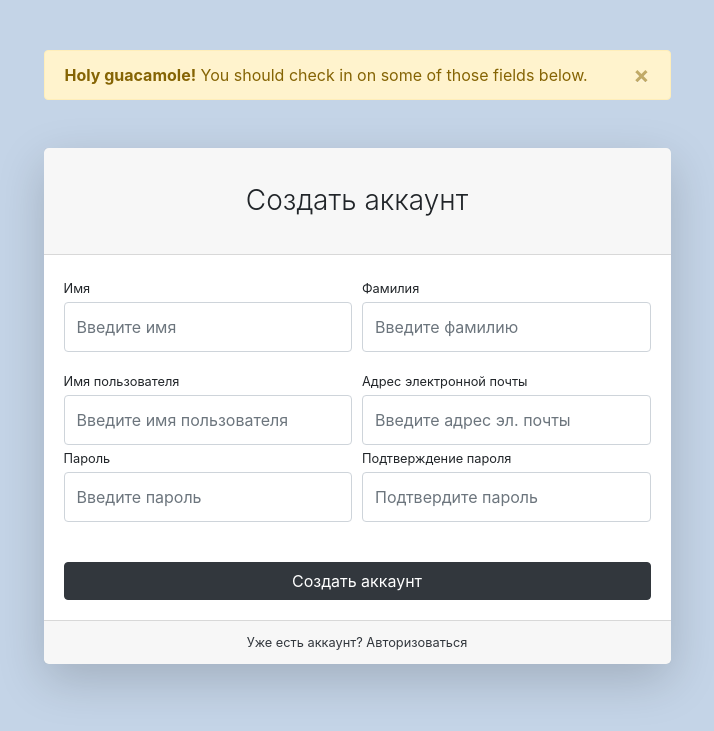
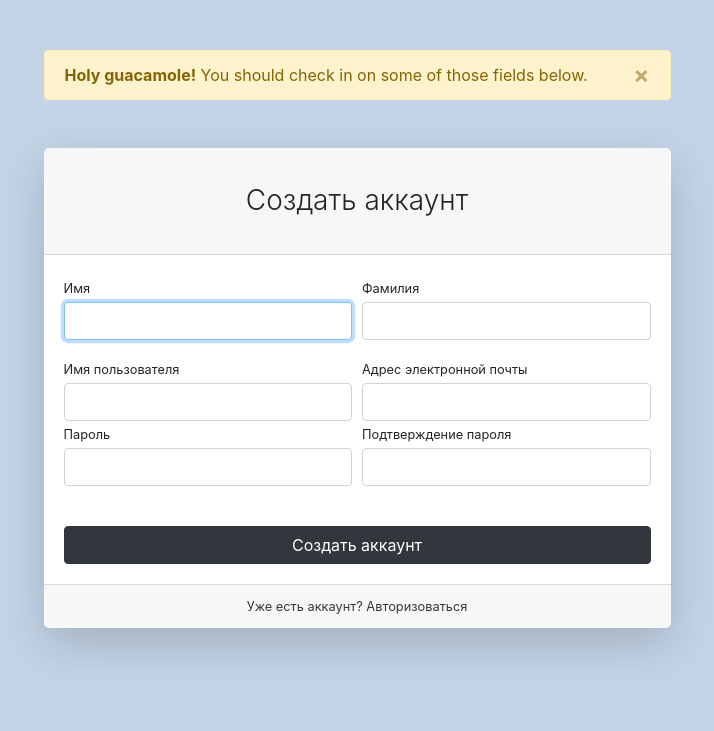
Before and after one commit to Mrfuu04/Clothes-shop, a Django app: page /register/ in a window 1280 px wide. Shown: the top 731 px of the page, without its empty margins (283-997 px from the left). Run offline with Django 3.2, Linux system fonts and the light colour scheme; some libraries are stand-ins or nearby versions.

Commit message:
completed lesson_4

```diff
--- a/authapp/forms.py
+++ b/authapp/forms.py
@@ -15,3 +15,15 @@ class UserLoginForm(AuthenticationForm):
         self.fields['password'].widget.attrs['placeholder'] = 'Введите пароль'
         for field_name, field in self.fields.items():
             field.widget.attrs['class'] = 'form-control'
+
+
+class UserRegisterForm(UserCreationForm):
+
+    class Meta:
+        model = User
+        fields = ('username', 'password1', 'password2', 'last_name', 'first_name', 'email')
+
+    def __init__(self, *args, **kwargs):
+        super(UserRegisterForm, self).__init__(*args, **kwargs)
+        for field_name, field in self.fields.items():
+            field.widget.attrs['class'] = 'form-control'
--- a/authapp/templates/authapp/login.html
+++ b/authapp/templates/authapp/login.html
@@ -31,7 +31,7 @@
             </form>
         </div>
         <div class="card-footer text-center">
-            <div class="small"><a href="register.html">Нужен аккаунт? Зарегистрируйся!</a></div>
+            <div class="small"><a href="{% url 'authapp:register' %}">Нужен аккаунт? Зарегистрируйся!</a></div>
         </div>
     </div>
 </div>
--- a/authapp/templates/authapp/register.html
+++ b/authapp/templates/authapp/register.html
@@ -1,7 +1,7 @@
 {% extends 'authapp/base.html' %}
 
 {% block content %}
-    <div class="col-lg-7">
+<div class="col-lg-7">
     <div class="alert alert-warning alert-dismissible fade show" role="alert"
          style="margin-top: 50px;">
         <strong>Holy guacamole!</strong> You should check in on some of those fields below.
@@ -13,52 +13,45 @@
         <div class="card-header"><h3 class="text-center font-weight-light my-4">Создать аккаунт</h3>
         </div>
         <div class="card-body">
-            <form>
+            <form action="{% url 'authapp:register' %}" method="post">
+                {% csrf_token %}
                 <div class="form-row">
                     <div class="col-md-6">
                         <div class="form-group">
-                            <label class="small mb-1" for="inputFirstName">Имя</label>
-                            <input class="form-control py-4" id="inputFirstName" type="text"
-                                   placeholder="Введите имя"/>
+                            <label class="small mb-1" for="{{ form.username.id_for_label }}">Имя</label>
+                            {{ form.username }}
                         </div>
                     </div>
                     <div class="col-md-6">
                         <div class="form-group">
-                            <label class="small mb-1" for="inputLastName">Фамилия</label>
-                            <input class="form-control py-4" id="inputLastName" type="text"
-                                   placeholder="Введите фамилию"/>
+                            <label class="small mb-1" for="{{ form.last_name.id_for_label }}">Фамилия</label>
+                            {{ form.last_name }}
                         </div>
                     </div>
                 </div>
                 <div class="form-row">
                     <div class="col-md-6">
-                        <label class="small mb-1" for="inputUsername">Имя пользователя</label>
-                        <input class="form-control py-4" id="inputUsername" type="text"
-                               aria-describedby="usernameHelp"
-                               placeholder="Введите имя пользователя"/>
+                        <label class="small mb-1" for="{{ form.first_name.id_for_label }}">Имя пользователя</label>
+                        {{ form.first_name }}
                     </div>
                     <div class="col-md-6">
-                        <label class="small mb-1" for="inputEmailAddress">Адрес электронной
+                        <label class="small mb-1" for="{{ form.email.id_for_label }}">Адрес электронной
                             почты</label>
-                        <input class="form-control py-4" id="inputEmailAddress" type="email"
-                               aria-describedby="emailHelp"
-                               placeholder="Введите адрес эл. почты"/>
+                        {{ form.email }}
                     </div>
                 </div>
                 <div class="form-row">
                     <div class="col-md-6">
                         <div class="form-group">
-                            <label class="small mb-1" for="inputPassword">Пароль</label>
-                            <input class="form-control py-4" id="inputPassword" type="password"
-                                   placeholder="Введите пароль"/>
+                            <label class="small mb-1" for="{{ form.password1.id_for_label }}">Пароль</label>
+                            {{ form.password1 }}
                         </div>
                     </div>
                     <div class="col-md-6">
                         <div class="form-group">
-                            <label class="small mb-1" for="inputConfirmPassword">Подтверждение
+                            <label class="small mb-1" for="{{ form.password2.id_for_label }}">Подтверждение
                                 пароля</label>
-                            <input class="form-control py-4" id="inputConfirmPassword"
-                                   type="password" placeholder="Подтвердите пароль"/>
+                            {{ form.password2 }}
                         </div>
                     </div>
                 </div>
@@ -68,7 +61,7 @@
             </form>
         </div>
         <div class="card-footer text-center">
-            <div class="small"><a href="login.html">Уже есть аккаунт? Авторизоваться</a></div>
+            <div class="small"><a href="{% url 'authapp:login' %}">Уже есть аккаунт? Авторизоваться</a></div>
         </div>
     </div>
 </div>
--- a/authapp/urls.py
+++ b/authapp/urls.py
@@ -1,9 +1,10 @@
 from django.urls import path
 
-from authapp.views import login, register
+from authapp.views import login, register, logout
 
 app_name = 'authapp'
 urlpatterns = [
     path('login/', login, name='login'),
     path('register/', register, name='register'),
+    path('logout/', logout, name='logout'),
 ]
--- a/authapp/views.py
+++ b/authapp/views.py
@@ -5,7 +5,7 @@ from django.shortcuts import render
 # Create your views here.
 from django.urls import reverse
 
-from authapp.forms import UserLoginForm
+from authapp.forms import UserLoginForm, UserRegisterForm
 
 
 def login(request):
@@ -34,8 +34,24 @@ def login(request):
 
 
 def register(request):
-    return render(request, 'authapp/register.html')
+    if request.method == 'POST':
+        form = UserRegisterForm(data=request.POST)
+        if form.is_valid():
+            form.save()
+            return HttpResponseRedirect(reverse('authapp:login'))
+        else:
+            print(form.errors)
+    else:
+        form = UserRegisterForm()
+
+    context = {
+        'title': 'Регистрация',
+        'form': form
+    }
+
+    return render(request, 'authapp/register.html', context=context)
 
 
 def logout(request):
-    pass
+    auth.logout(request)
+    return HttpResponseRedirect(reverse('mainapp:index'))
--- a/geekshop/urls.py
+++ b/geekshop/urls.py
@@ -26,6 +26,7 @@ urlpatterns = [
     path('', include('mainapp.urls', namespace='products')),
     path('', include('authapp.urls', namespace='login')),
     path('', include('authapp.urls', namespace='register')),
+    path('', include('authapp.urls', namespace='logout')),
 ]
 
 urlpatterns += static(settings.MEDIA_URL, document_root=settings.MEDIA_ROOT)
--- a/manage.py
+++ b/manage.py
@@ -1,5 +1,5 @@
 #!/usr/bin/env python
-"""Django's command-line utility for administrative tasks."""
+"""Django's commands-line utility for administrative tasks."""
 import os
 import sys
 
```
Also changed, not shown: mainapp/templates/mainapp/base.html (+5 -2 lines).
